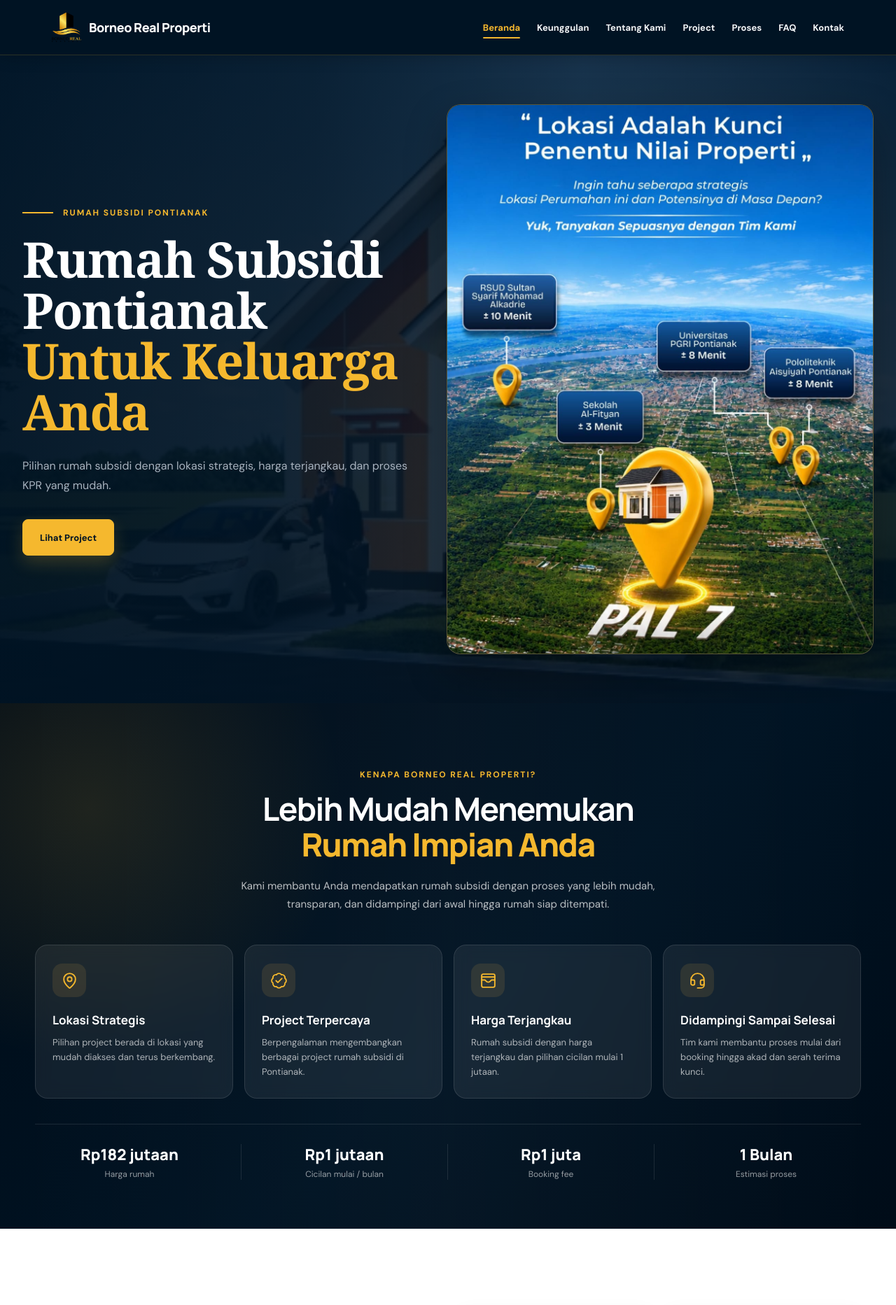
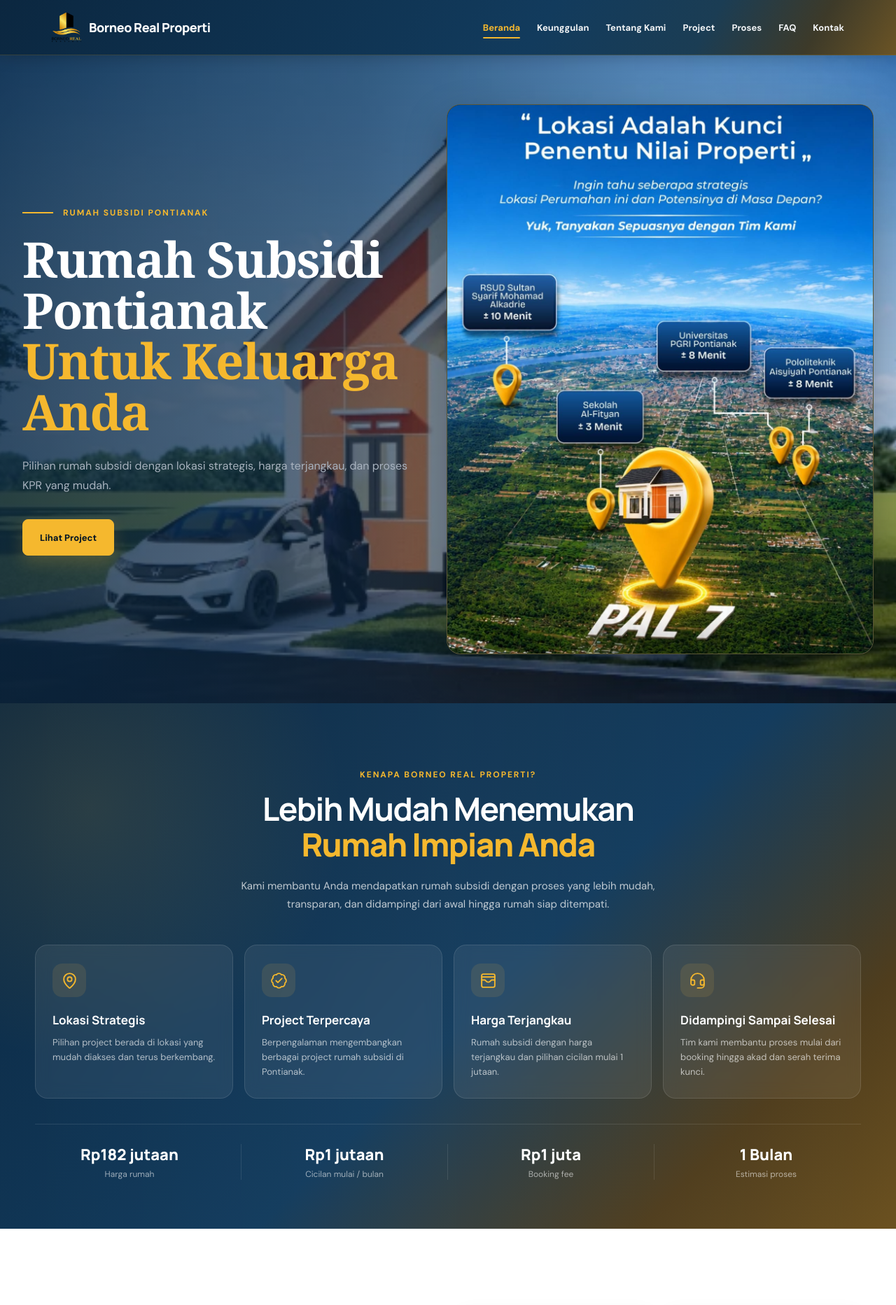
Before and after one commit to rickyanggara73059-cloud/Borneo-real, a React (Vite) app: page / in a window 1280 px wide. Shown: the top 1865 px of the page at 70% size. Built offline with nearby package versions, Linux system fonts and the light colour scheme.

Commit message:
Refine BRL hero navy overlay

```diff
--- a/src/App.css
+++ b/src/App.css
@@ -7,7 +7,14 @@
   top: 0;
   z-index: 1000;
 
-  background: #001323;
+background: linear-gradient(
+  120deg,
+  #0B2740 0%,
+  #123B5D 60%,
+  #1B3D54 78%,
+  #3D3A29 90%,
+  #6B5425 100%
+);
 
   border-bottom: 1px solid rgba(245, 184, 46, 0.18);
 
@@ -541,15 +548,15 @@
     ),
     linear-gradient(
       135deg,
-      #000c18 0%,
-      #001323 55%,
-      #000c18 100%
+      #0B2740 0%,
+      #123B5D 55%,
+      #4F3D1D 82%,
+      #6B5120 100%
     );
 
   color: white;
   overflow: hidden;
 }
-
 .trust-section::before {
   content: "";
   position: absolute;
@@ -3967,14 +3974,14 @@
   overflow: hidden;
 
   background:
-    linear-gradient(
-      90deg,
-      rgba(0, 19, 35, 0.96) 0%,
-      rgba(0, 19, 35, 0.90) 35%,
-      rgba(0, 19, 35, 0.78) 65%,
-      rgba(0, 19, 35, 0.86) 100%
-    ),
-    url("/images/projects/permata-alam-lestari-2/pal 2.webp");
+  linear-gradient(
+    90deg,
+    rgba(11, 39, 64, 0.78) 0%,
+    rgba(11, 39, 64, 0.58) 40%,
+    rgba(11, 39, 64, 0.25) 72%,
+    rgba(11, 39, 64, 0.08) 100%
+  ),
+  url("/images/projects/permata-alam-lestari-2/pal 2.webp");
 
   background-size: cover;
   background-position: center;
```
